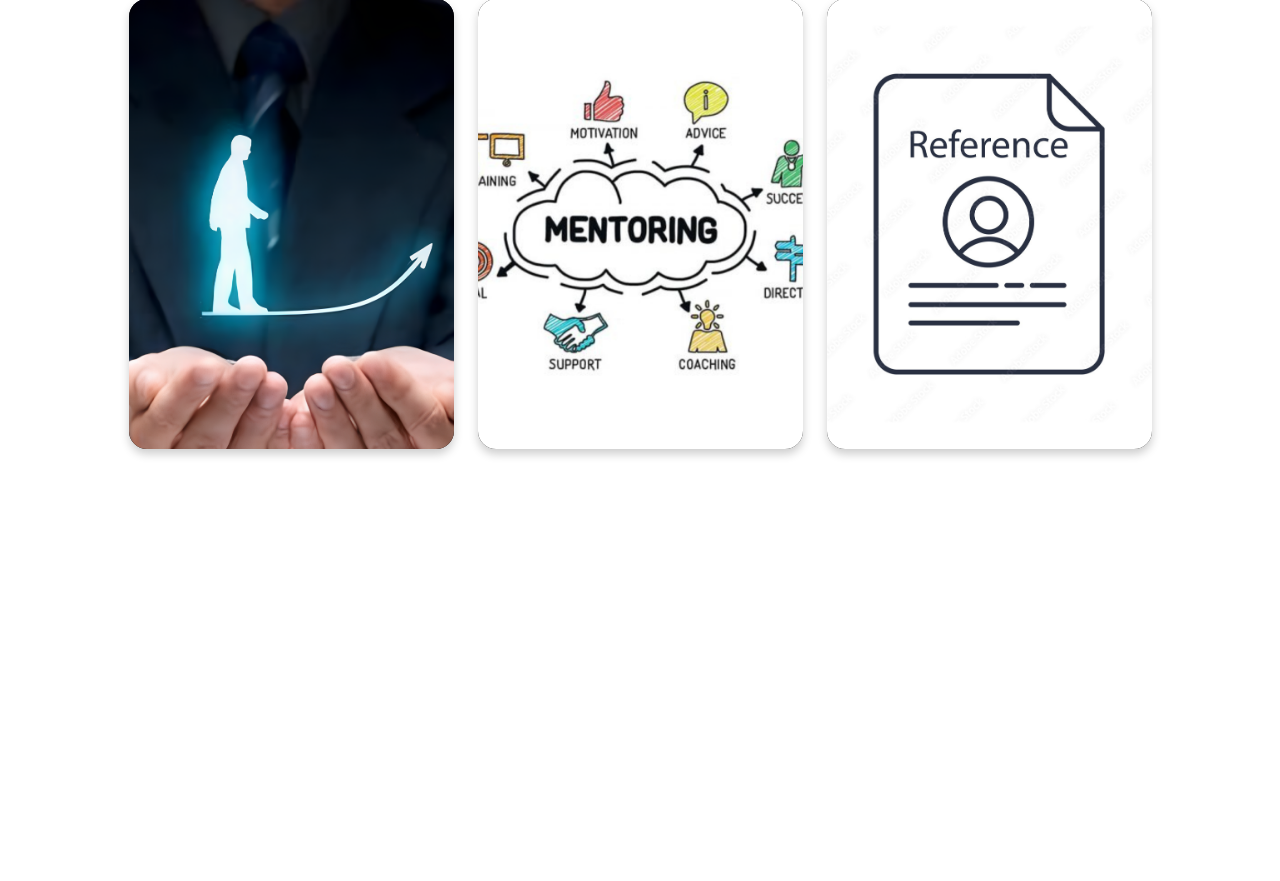
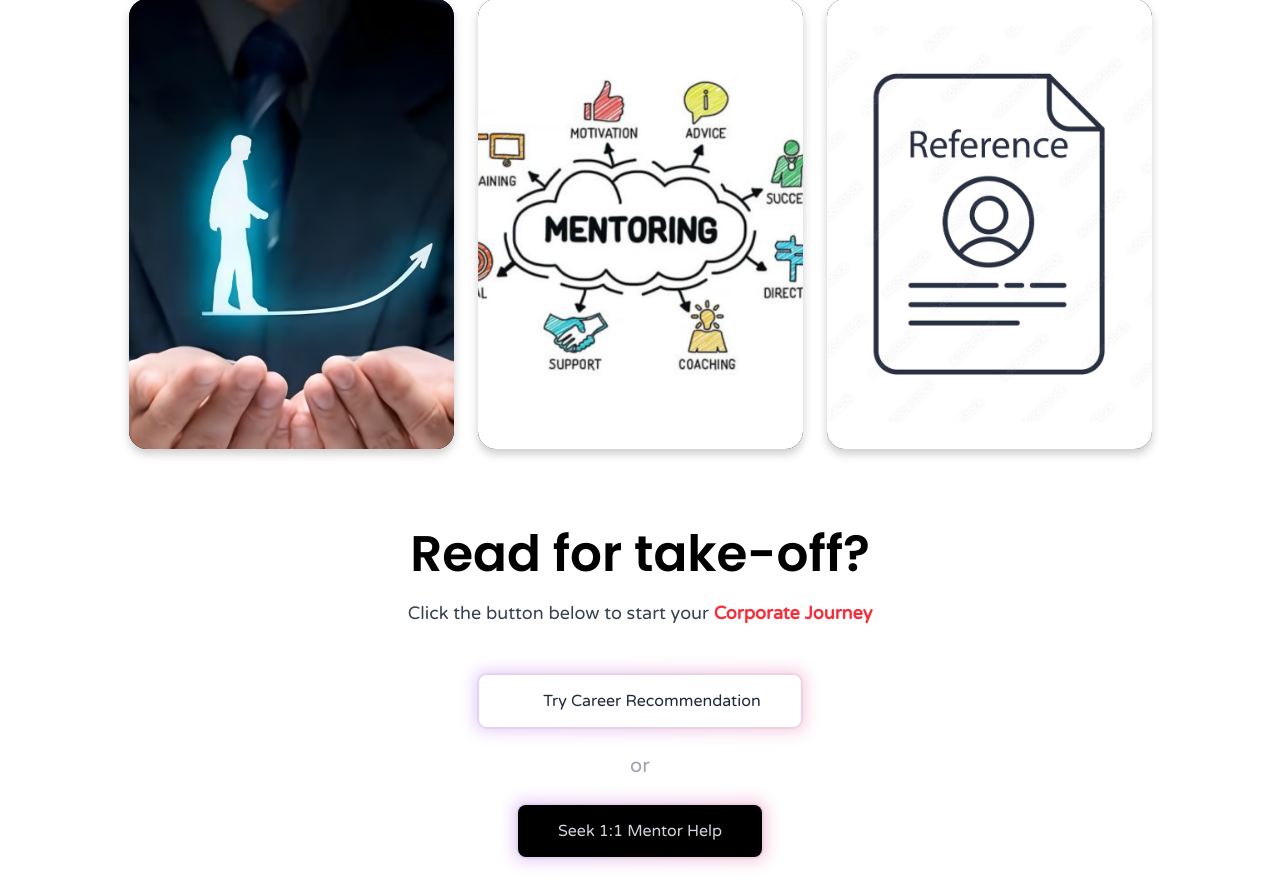
Before and after one commit to TAHIR0110/ACM_Hackathon, a Flask app: page / in a window 1280 px wide. Shown: the part 4157-5038 px from the top of the page. Before the commit the page ends 4614 px from the top, so only its background shows below. Run offline with Flask 3, Linux system fonts and the light colour scheme.

Commit message:
don't know

```diff
--- a/static/css/output.css
+++ b/static/css/output.css
@@ -590,12 +590,17 @@ video {
   position: relative;
 }
 
-.inset-0 {
-  inset: 0px;
+.-inset-1 {
+  inset: -0.25rem;
 }
 
 .m-5 {
   margin: 1.25rem;
+}
+
+.-mx-3 {
+  margin-left: -0.75rem;
+  margin-right: -0.75rem;
 }
 
 .mx-auto {
@@ -700,42 +692,32 @@ video {
   height: 2.5rem;
 }
 
-.h-5 {
-  height: 1.25rem;
+.h-4 {
+  height: 1rem;
+}
+
+.w-5\/6 {
+  width: 83.333333%;
+}
+
+.w-\[50\%\] {
+  width: 50%;
+}
+
+.w-full {
+  width: 100%;
 }
 
 .w-10 {
   width: 2.5rem;
 }
 
-.w-5\/6 {
-  width: 83.333333%;
+.w-4 {
+  width: 1rem;
 }
 
-.w-5 {
-  width: 1.25rem;
-}
-
-.w-full {
-  width: 100%;
-}
-
-.w-1\/2 {
-  width: 50%;
-}
-
-.w-\[50\] {
-  width: 50;
-}
-
-.w-\[50\%\] {
-  width: 50%;
-}
-
-.appearance-none {
-  -webkit-appearance: none;
-     -moz-appearance: none;
-          appearance: none;
+.max-w-7xl {
+  max-width: 80rem;
 }
 
 .flex-col {
@@ -805,14 +779,8 @@ video {
   border-color: rgb(224 224 224 / var(--tw-border-opacity));
 }
 
-.bg-\[\#F4F8FA\] {
-  --tw-bg-opacity: 1;
-  background-color: rgb(244 248 250 / var(--tw-bg-opacity));
-}
-
-.bg-indigo-500 {
-  --tw-bg-opacity: 1;
-  background-color: rgb(99 102 241 / var(--tw-bg-opacity));
+.border-slate-500\/20 {
+  border-color: rgb(100 116 139 / 0.2);
 }
 
 .bg-\[white\] {
@@ -825,14 +793,19 @@ video {
   background-color: rgb(243 244 246 / var(--tw-bg-opacity));
 }
 
-.bg-gray-300 {
-  --tw-bg-opacity: 1;
-  background-color: rgb(209 213 219 / var(--tw-bg-opacity));
-}
-
 .bg-white {
   --tw-bg-opacity: 1;
   background-color: rgb(255 255 255 / var(--tw-bg-opacity));
+}
+
+.bg-black {
+  --tw-bg-opacity: 1;
+  background-color: rgb(0 0 0 / var(--tw-bg-opacity));
+}
+
+.bg-indigo-500 {
+  --tw-bg-opacity: 1;
+  background-color: rgb(99 102 241 / var(--tw-bg-opacity));
 }
 
 .bg-gradient-to-r {
@@ -857,6 +830,12 @@ video {
   --tw-gradient-stops: var(--tw-gradient-from), var(--tw-gradient-to);
 }
 
+.from-purple-600 {
+  --tw-gradient-from: #9333ea var(--tw-gradient-from-position);
+  --tw-gradient-to: rgb(147 51 234 / 0) var(--tw-gradient-to-position);
+  --tw-gradient-stops: var(--tw-gradient-from), var(--tw-gradient-to);
+}
+
 .via-\[\#ff5900\] {
   --tw-gradient-to: rgb(255 89 0 / 0)  var(--tw-gradient-to-position);
   --tw-gradient-stops: var(--tw-gradient-from), #ff5900 var(--tw-gradient-via-position), var(--tw-gradient-to);
@@ -866,12 +845,16 @@ video {
   --tw-gradient-to: #6A6AFF var(--tw-gradient-to-position);
 }
 
+.to-\[\#FC4B08\] {
+  --tw-gradient-to: #FC4B08 var(--tw-gradient-to-position);
+}
+
 .to-\[\#ff4f00\] {
   --tw-gradient-to: #ff4f00 var(--tw-gradient-to-position);
 }
 
-.to-\[\#FC4B08\] {
-  --tw-gradient-to: #FC4B08 var(--tw-gradient-to-position);
+.to-pink-600 {
+  --tw-gradient-to: #db2777 var(--tw-gradient-to-position);
 }
 
 .bg-clip-text {
@@ -941,17 +920,42 @@ video {
   padding-bottom: 0.75rem;
 }
 
+.px-7 {
+  padding-left: 1.75rem;
+  padding-right: 1.75rem;
+}
+
+.py-1 {
+  padding-top: 0.25rem;
+  padding-bottom: 0.25rem;
+}
+
 .py-6 {
   padding-top: 1.5rem;
   padding-bottom: 1.5rem;
 }
 
-.pl-3 {
-  padding-left: 0.75rem;
+.text-center {
+  text-align: center;
 }
 
-.text-center {
-  text-align: center;
+.text-2xl {
+  font-size: 1.5rem;
+  line-height: 2rem;
+}
+
+.text-4xl {
+  font-size: 2.25rem;
+  line-height: 2.5rem;
+}
+
+.text-5xl {
+  font-size: 3rem;
+  line-height: 1;
+}
+
+.text-\[48px\] {
+  font-size: 48px;
 }
 
 .text-base {
@@ -959,42 +963,26 @@ video {
   line-height: 1.5rem;
 }
 
+.text-lg {
+  font-size: 1.125rem;
+  line-height: 1.75rem;
+}
+
 .text-xl {
   font-size: 1.25rem;
   line-height: 1.75rem;
 }
 
-.text-4xl {
-  font-size: 2.25rem;
-  line-height: 2.5rem;
+.text-\[15px\] {
+  font-size: 15px;
 }
 
-.text-\[48px\] {
-  font-size: 48px;
+.text-\[20px\] {
+  font-size: 20px;
 }
 
-.text-lg {
-  font-size: 1.125rem;
-  line-height: 1.75rem;
-}
-
-.text-2xl {
-  font-size: 1.5rem;
-  line-height: 2rem;
-}
-
-.text-5xl {
-  font-size: 3rem;
-  line-height: 1;
-}
-
-.text-xs {
-  font-size: 0.75rem;
-  line-height: 1rem;
-}
-
-.font-medium {
-  font-weight: 500;
+.text-\[30px\] {
+  font-size: 30px;
 }
 
 .font-bold {
@@ -1005,31 +993,26 @@ video {
   font-weight: 300;
 }
 
-.font-semibold {
-  font-weight: 600;
+.font-medium {
+  font-weight: 500;
 }
 
 .leading-relaxed {
   line-height: 1.625;
 }
 
-.tracking-widest {
-  letter-spacing: 0.1em;
+.leading-none {
+  line-height: 1;
 }
 
-.text-gray-600 {
+.text-\[\#07074D\] {
   --tw-text-opacity: 1;
-  color: rgb(75 85 99 / var(--tw-text-opacity));
+  color: rgb(7 7 77 / var(--tw-text-opacity));
 }
 
-.text-gray-900 {
+.text-\[\#6B7280\] {
   --tw-text-opacity: 1;
-  color: rgb(17 24 39 / var(--tw-text-opacity));
-}
-
-.text-white {
-  --tw-text-opacity: 1;
-  color: rgb(255 255 255 / var(--tw-text-opacity));
+  color: rgb(107 114 128 / var(--tw-text-opacity));
 }
 
 .text-\[\#FC3E39\] {
@@ -1057,28 +1040,56 @@ video {
   color: rgb(0 0 0 / var(--tw-text-opacity));
 }
 
+.text-gray-600 {
+  --tw-text-opacity: 1;
+  color: rgb(75 85 99 / var(--tw-text-opacity));
+}
+
 .text-gray-700 {
   --tw-text-opacity: 1;
   color: rgb(55 65 81 / var(--tw-text-opacity));
+}
+
+.text-gray-900 {
+  --tw-text-opacity: 1;
+  color: rgb(17 24 39 / var(--tw-text-opacity));
 }
 
 .text-transparent {
   color: transparent;
 }
 
-.text-\[\#07074D\] {
+.text-gray-300 {
   --tw-text-opacity: 1;
-  color: rgb(7 7 77 / var(--tw-text-opacity));
+  color: rgb(209 213 219 / var(--tw-text-opacity));
 }
 
-.text-\[\#6B7280\] {
+.text-gray-400 {
   --tw-text-opacity: 1;
-  color: rgb(107 114 128 / var(--tw-text-opacity));
+  color: rgb(156 163 175 / var(--tw-text-opacity));
 }
 
-.text-\[\#ff5900\] {
+.text-indigo-500 {
   --tw-text-opacity: 1;
-  color: rgb(255 89 0 / var(--tw-text-opacity));
+  color: rgb(99 102 241 / var(--tw-text-opacity));
+}
+
+.text-slate-800 {
+  --tw-text-opacity: 1;
+  color: rgb(30 41 59 / var(--tw-text-opacity));
+}
+
+.text-white {
+  --tw-text-opacity: 1;
+  color: rgb(255 255 255 / var(--tw-text-opacity));
+}
+
+.text-\[f82d38\] {
+  color: f82d38;
+}
+
+.opacity-25 {
+  opacity: 0.25;
 }
 
 .shadow-sm {
@@ -1087,15 +1098,36 @@ video {
   box-shadow: var(--tw-ring-offset-shadow, 0 0 #0000), var(--tw-ring-shadow, 0 0 #0000), var(--tw-shadow);
 }
 
-.shadow-md {
-  --tw-shadow: 0 4px 6px -1px rgb(0 0 0 / 0.1), 0 2px 4px -2px rgb(0 0 0 / 0.1);
-  --tw-shadow-colored: 0 4px 6px -1px var(--tw-shadow-color), 0 2px 4px -2px var(--tw-shadow-color);
-  box-shadow: var(--tw-ring-offset-shadow, 0 0 #0000), var(--tw-ring-shadow, 0 0 #0000), var(--tw-shadow);
-}
-
 .outline-none {
   outline: 2px solid transparent;
   outline-offset: 2px;
+}
+
+.ring-2 {
+  --tw-ring-offset-shadow: var(--tw-ring-inset) 0 0 0 var(--tw-ring-offset-width) var(--tw-ring-offset-color);
+  --tw-ring-shadow: var(--tw-ring-inset) 0 0 0 calc(2px + var(--tw-ring-offset-width)) var(--tw-ring-color);
+  box-shadow: var(--tw-ring-offset-shadow), var(--tw-ring-shadow), var(--tw-shadow, 0 0 #0000);
+}
+
+.ring-gray-900\/5 {
+  --tw-ring-color: rgb(17 24 39 / 0.05);
+}
+
+.blur {
+  --tw-blur: blur(8px);
+  filter: var(--tw-blur) var(--tw-brightness) var(--tw-contrast) var(--tw-grayscale) var(--tw-hue-rotate) var(--tw-invert) var(--tw-saturate) var(--tw-sepia) var(--tw-drop-shadow);
+}
+
+.transition {
+  transition-property: color, background-color, border-color, text-decoration-color, fill, stroke, opacity, box-shadow, transform, filter, -webkit-backdrop-filter;
+  transition-property: color, background-color, border-color, text-decoration-color, fill, stroke, opacity, box-shadow, transform, filter, backdrop-filter;
+  transition-property: color, background-color, border-color, text-decoration-color, fill, stroke, opacity, box-shadow, transform, filter, backdrop-filter, -webkit-backdrop-filter;
+  transition-timing-function: cubic-bezier(0.4, 0, 0.2, 1);
+  transition-duration: 150ms;
+}
+
+.duration-500 {
+  transition-duration: 500ms;
 }
 
 .hover\:bg-gray-200:hover {
@@ -1162,12 +1204,16 @@ video {
     margin-left: auto;
   }
 
+  .md\:mt-0 {
+    margin-top: 0px;
+  }
+
   .md\:mt-7 {
     margin-top: 1.75rem;
   }
 
-  .md\:mt-0 {
-    margin-top: 0px;
+  .md\:mt-2 {
+    margin-top: 0.5rem;
   }
 
   .md\:w-1\/2 {
@@ -1204,6 +1250,14 @@ video {
     font-size: 3.75rem;
     line-height: 1;
   }
+
+  .md\:text-\[18px\] {
+    font-size: 18px;
+  }
+
+  .md\:text-\[42px\] {
+    font-size: 42px;
+  }
 }
 
 @media (min-width: 1024px) {
--- a/templates/index.html
+++ b/templates/index.html
@@ -30,7 +30,7 @@
         <nav
           class="md:ml-auto flex flex-wrap items-center text-base justify-center"
         >
-          <a class="mr-5 hover:text-gray-900">ML Prediction</a>
+          <a href = "ml" class="mr-5 hover:text-gray-900">ML Prediction</a>
           <a class="mr-5 hover:text-gray-900">Mentors</a>
           <a class="mr-5 hover:text-gray-900">Counselling</a>
         </nav>
@@ -69,11 +69,13 @@
                 Explore <span aria-hidden="true">→</span>
               </button>
             </a>
-            <button
-              class="ml-4 inline-flex text-gray-700 bg-gray-100 border-0 py-2 px-6 focus:outline-none hover:bg-gray-200 rounded text-lg"
-            >
-              Job Role Predictor
-            </button>
+            <a href="ml">
+              <button
+                class="ml-4 inline-flex text-gray-700 bg-gray-100 border-0 py-2 px-6 focus:outline-none hover:bg-gray-200 rounded text-lg"
+              >
+                Job Role Predictor
+              </button>
+            </a>
           </div>
         </div>
         <div class="lg:max-w-lg lg:w-full md:w-1/2 w-5/6">
@@ -313,6 +315,74 @@
         </div>
       </section>
     </section>
+    <br><br>
+    <section>
+    <h1 class="text-center text-[30px] md:text-[42px] text-black"
+      style="font-family: archia-font, 'Major Mono Display', monospace; font-weight: 600;">
+      Read for take-off?
+    </h1>
+    <h3 class="mt-5 md:mt-2 text-center text-[15px] md:text-[18px] text-gray-700" style="font-family: 'Varela Round';">
+      Click the button below to start your <span class="text-[#f82d38]"
+        style="font-family: 'Varela Round'; font-weight: bold;">Corporate Journey</span></h3>
+    <br>
+    <div class="flex flex-col justify-center overflow-hidden py-6">
+      <div class="max-w-7xl mx-auto">
+        <a href="https://www.youtube.com/@CodeWithHarry" target="_blank">
+          <div class="relative group" style="cursor:pointer;">
+            <div
+              class="absolute -inset-1 bg-gradient-to-r from-purple-600 to-pink-600 rounded-lg blur opacity-25 dark:opacity-50 group-hover:opacity-100 transition duration-500 group-hover:duration-600"
+              style="cursor:pointer;"></div>
+            <div
+              class="relative px-7 py-6 bg-white ring-2 ring-gray-900/5 dark:ring-gray-400/20  rounded-lg leading-none flex items-top justify-start space-x-6 border-slate-500/20"
+              style="
+            padding-left: 40px;
+            padding-right: 40px;
+            padding-top: 18px;
+            padding-bottom: 18px;
+        " style="cursor:pointer;">
+              <!-- <path stroke="currentColor" stroke-linecap="round" stroke-linejoin="round" stroke-width="1.5" d="M6.75 6.75C6.75 5.64543 7.64543 4.75 8.75 4.75H15.25C16.3546 4.75 17.25 5.64543 17.25 6.75V19.25L12 14.75L6.75 19.25V6.75Z"></path> -->
+              </svg>
+              <a href="ml">
+                <div>
+                  <p class="text-slate-800 items-center justify-center group-hover:text-[#ff0062] transition group-hover:font-semibold group-hover:duration-600 duration-500"
+                    style="font-family: 'varela round'; cursor: pointer;">Try Career Recommendation</p>
+                </div>
+              </a>
+            </div>
+          </div>
+        </a>
+      </div>
+    </div>
+    <p class="text-center text-gray-400 text-[20px]">or</p>
+    <div class="flex flex-col justify-center overflow-hidden py-6">
+      <div class="max-w-7xl mx-auto">
+        <a href="html/python-lec/python-lec.html">
+          <div class="relative group" style="cursor:pointer;">
+            <div
+              class="absolute -inset-1 bg-gradient-to-r from-purple-600 to-pink-600 rounded-lg blur opacity-25 dark:opacity-50 group-hover:opacity-100 transition duration-500 group-hover:duration-600"
+              style="cursor:pointer;"></div>
+            <div
+              class="relative px-7 py-6 bg-black ring-2 ring-gray-900/5 dark:ring-gray-400/20  rounded-lg leading-none flex items-top justify-start space-x-6 border-slate-500/20"
+              style="
+            padding-left: 40px;
+            padding-right: 40px;
+            padding-top: 18px;
+            padding-bottom: 18px;
+        " style="cursor:pointer;">
+              <!-- <path stroke="currentColor" stroke-linecap="round" stroke-linejoin="round" stroke-width="1.5" d="M6.75 6.75C6.75 5.64543 7.64543 4.75 8.75 4.75H15.25C16.3546 4.75 17.25 5.64543 17.25 6.75V19.25L12 14.75L6.75 19.25V6.75Z"></path> -->
+              </svg>
+              <div>
+                <p class="text-gray-300 items-center justify-center group-hover:text-[#00ffff] transition group-hover:font-semibold group-hover:duration-600 duration-500"
+                  style="font-family: 'varela round'; cursor: pointer;" id="getHere">Seek 1:1 Mentor Help</p>
+              </div>
+            </div>
+          </div>
+        </a>
+      </div>
+    </div>
+
+
+  </section>
     <script src="{{url_for('static',filename='scripts/homepage-animate-text.js')}}"></script>
     <script src="https://cdnjs.cloudflare.com/ajax/libs/gsap/3.11.5/gsap.min.js"></script>
     <script src="https://cdnjs.cloudflare.com/ajax/libs/gsap/3.11.5/Flip.min.js"></script>
```
Also changed, not shown: other parts of static/css/output.css (+65 -83 lines).
